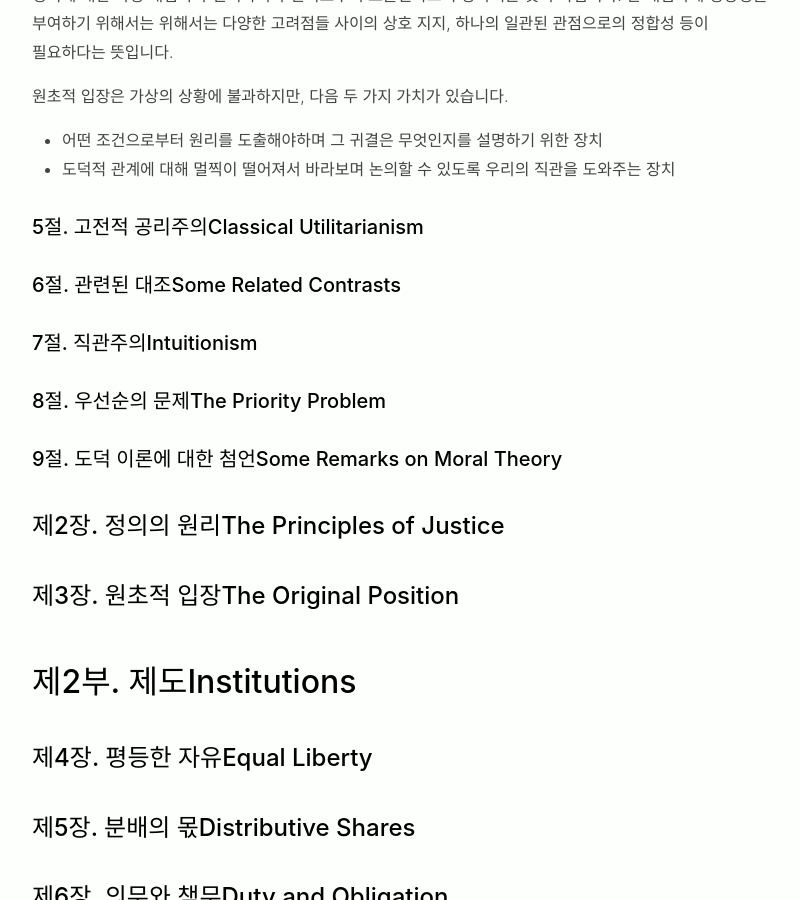
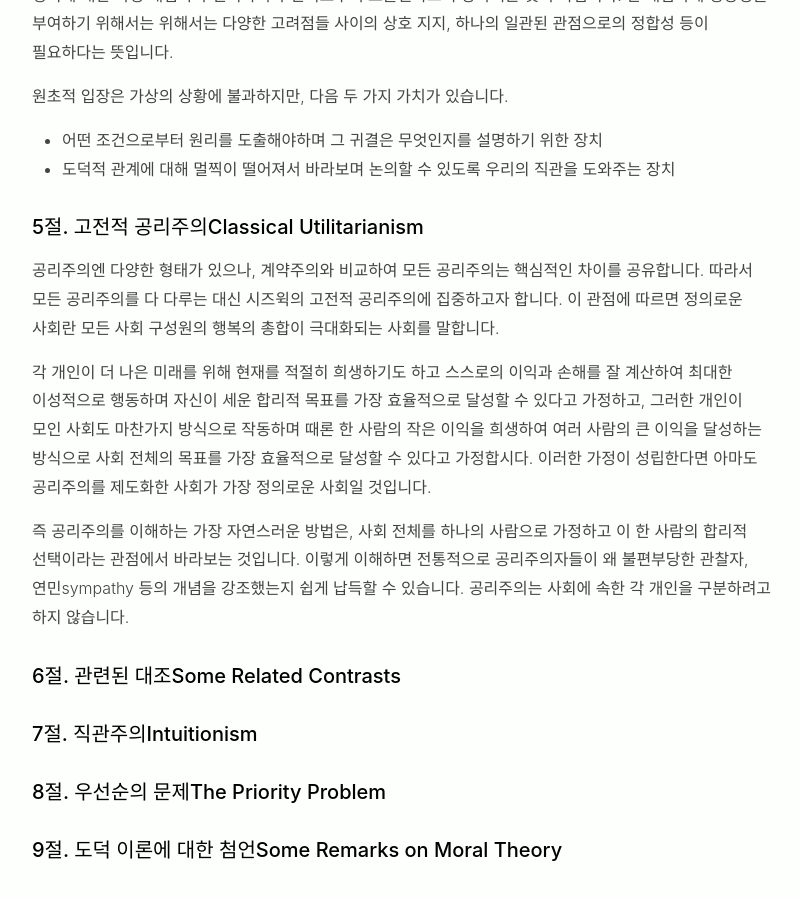
Before and after one commit to veganstudies/veganstudies.github.io, a Jekyll site: the page built from _posts/2021-01-19-a-theory-of-justice.md, in a window 1280 px wide and 900 px high, scrolled down 5058 px. Shown: the whole window, without its empty margins (238-1038 px from the left). Built offline with Jekyll 4.4.1, drawn with Linux system fonts in a browser that asks for light colours; some web fonts are replaced.

Commit message:
정의론 1장 5절 추가

```diff
--- a/_posts/2021-01-19-a-theory-of-justice.md
+++ b/_posts/2021-01-19-a-theory-of-justice.md
@@ -215,6 +215,25 @@ Fairness\>가 롤스의 견해를 더 잘 담아내고 있지만, 롤스에 대
 
 #### 5절. 고전적 공리주의Classical Utilitarianism
 
+공리주의엔 다양한 형태가 있으나, 계약주의와 비교하여 모든 공리주의는
+핵심적인 차이를 공유합니다. 따라서 모든 공리주의를 다 다루는 대신 시즈윅의
+고전적 공리주의에 집중하고자 합니다. 이 관점에 따르면 정의로운 사회란 모든
+사회 구성원의 행복의 총합이 극대화되는 사회를 말합니다.
+
+각 개인이 더 나은 미래를 위해 현재를 적절히 희생하기도 하고 스스로의
+이익과 손해를 잘 계산하여 최대한 이성적으로 행동하며 자신이 세운 합리적
+목표를 가장 효율적으로 달성할 수 있다고 가정하고, 그러한 개인이 모인 사회도
+마찬가지 방식으로 작동하며 때론 한 사람의 작은 이익을 희생하여 여러 사람의
+큰 이익을 달성하는 방식으로 사회 전체의 목표를 가장 효율적으로 달성할 수
+있다고 가정합시다. 이러한 가정이 성립한다면 아마도 공리주의를 제도화한
+사회가 가장 정의로운 사회일 것입니다.
+
+즉 공리주의를 이해하는 가장 자연스러운 방법은, 사회 전체를 하나의 사람으로
+가정하고 이 한 사람의 합리적 선택이라는 관점에서 바라보는 것입니다. 이렇게
+이해하면 전통적으로 공리주의자들이 왜 불편부당한 관찰자, 연민sympathy 등의
+개념을 강조했는지 쉽게 납득할 수 있습니다. 공리주의는 사회에 속한 각 개인을
+구분하려고 하지 않습니다.
+
 #### 6절. 관련된 대조Some Related Contrasts
 
 #### 7절. 직관주의Intuitionism
```
